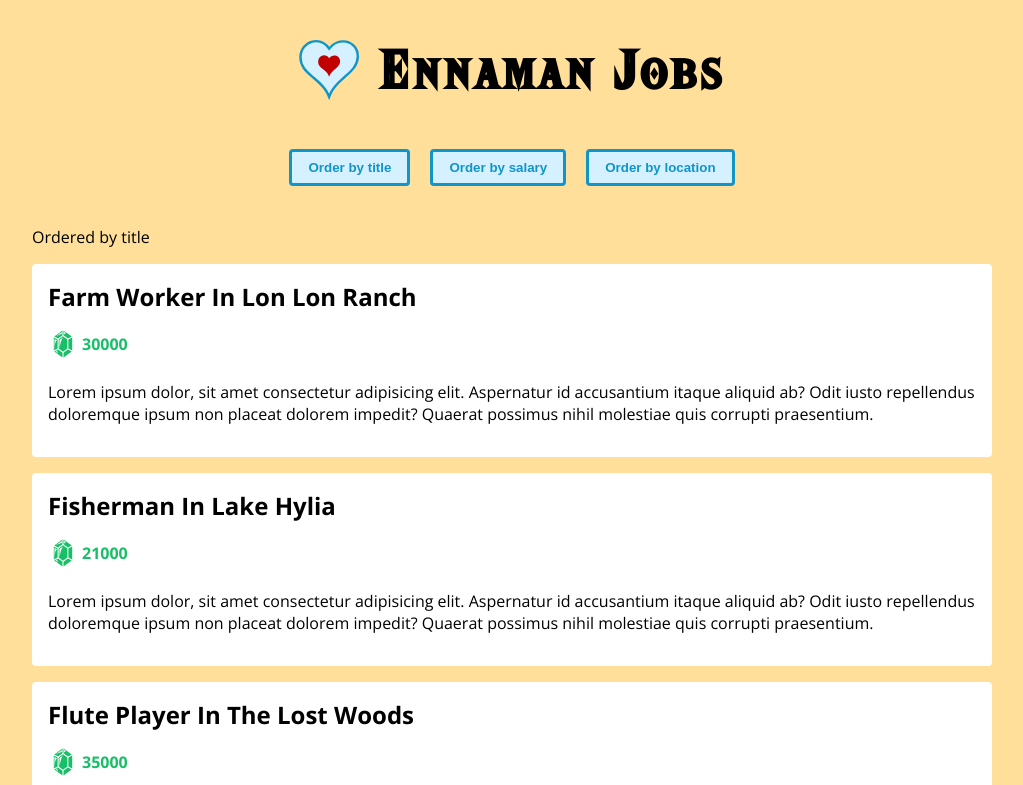
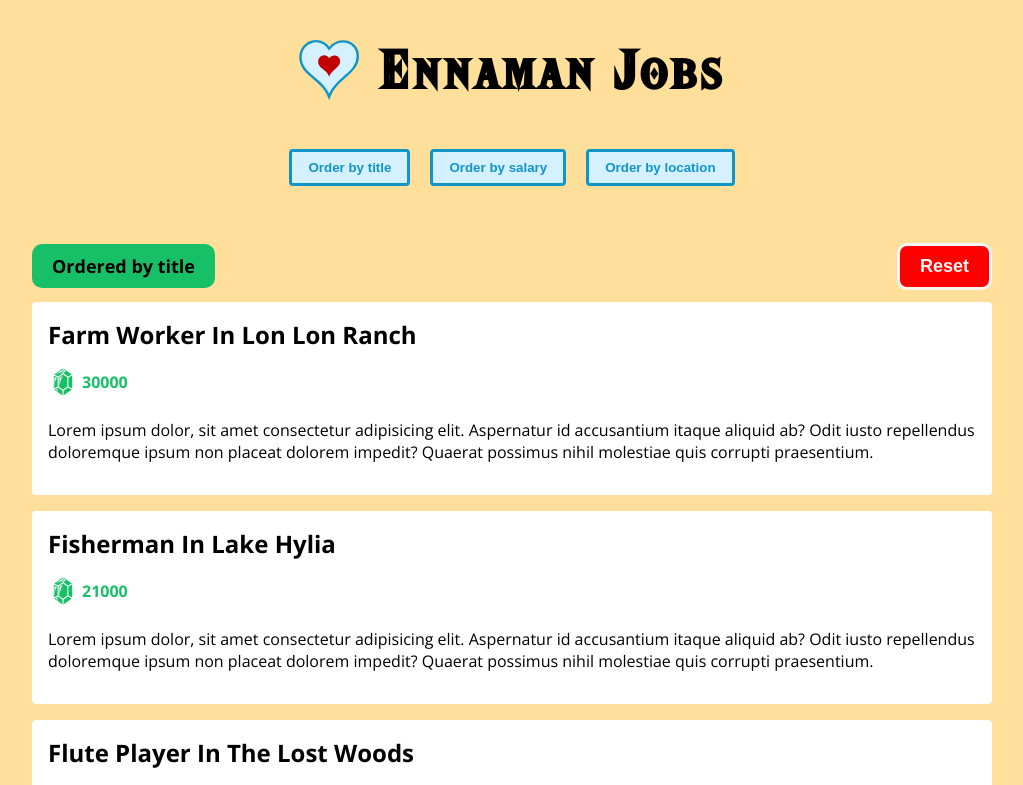
Before and after one commit to aman-saurabh/vuejs-typescript-pinia-demo, a Vue app: page / in a window 1280 px wide. Shown: the top 785 px of the page, without its empty margins (128-1151 px from the left). Built offline with nearby package versions, Linux system fonts and the light colour scheme.

Commit message:
Completed emit event functionality from child to parent

```diff
--- a/src/components/JobsList.vue
+++ b/src/components/JobsList.vue
@@ -42,7 +42,11 @@ const orderedJobs = computed(() => {
 </script>
 <template>
     <div class="job-list">
-        <p>Ordered by {{ order }}</p>
+        <div class="order-container">
+            <p class="order-type">Ordered by {{ order }}</p>
+            <button class="reset" @click="$emit('resetOrder', 'title')">Reset</button>
+            <!-- Here 'resetOrder' is the emit event name and 'title' is an argument -->
+        </div>
         <transition-group name="list" tag="ul">
             <li v-for="job in orderedJobs" :key="job.id">
                 <h2>{{job.title}} in {{job.location}}</h2>
@@ -64,6 +68,33 @@ const orderedJobs = computed(() => {
 </template>
 
 <style lang="scss" scoped>
+
+.order-container {
+    display: flex;
+    justify-content: space-between;
+    align-items: center;
+    margin-bottom: -20px;
+}
+.order-type {
+    background-color: #17bf66;
+    padding: 10px 20px;
+    width: max-content;
+    border-radius: 10px;
+    font-size: 18px;
+    font-weight: 700;
+}
+
+.reset {
+    background-color: red;
+    color: whitesmoke;
+    border: 3px solid whitesmoke;
+    padding: 10px 20px;
+    border-radius: 10px;
+    font-size: 18px;
+    font-weight: 900;
+    cursor: pointer;
+}
+
 .job-list {
     max-width: 960px;
     margin: 40px auto;
--- a/src/views/HomeView.vue
+++ b/src/views/HomeView.vue
@@ -22,13 +22,17 @@ const handleClick = (term: OrderTerm) => {
     order.value = term;
 }
 
+const resetOrder = (arg: OrderTerm) => {
+    order.value = arg;
+}
+
 </script>
 
 <template>
     <div class="app">
         <header>
             <div class="title">
-                <img src="../assets/heart.svg" alt="Site Logo"/>
+                <img src="../assets/heart.svg" alt="Site Logo" />
                 <h1>Ennaman Jobs</h1>
             </div>
             <div class="order">
@@ -37,7 +41,7 @@ const handleClick = (term: OrderTerm) => {
                 <button @click="handleClick('location')">Order by location</button>
             </div>
         </header>
-        <JobsList :jobs="jobs" :order="order" />
+        <JobsList :jobs="jobs" :order="order" @reset-order="resetOrder" />
     </div>
 </template>
 
```
